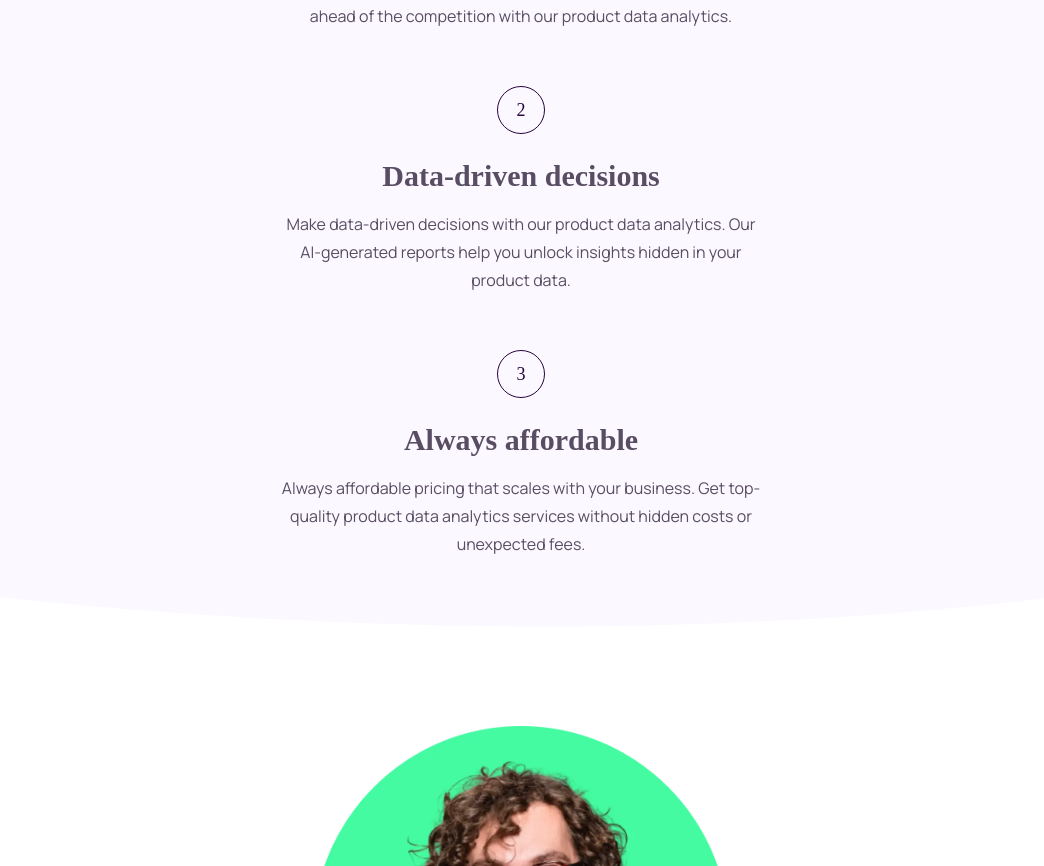
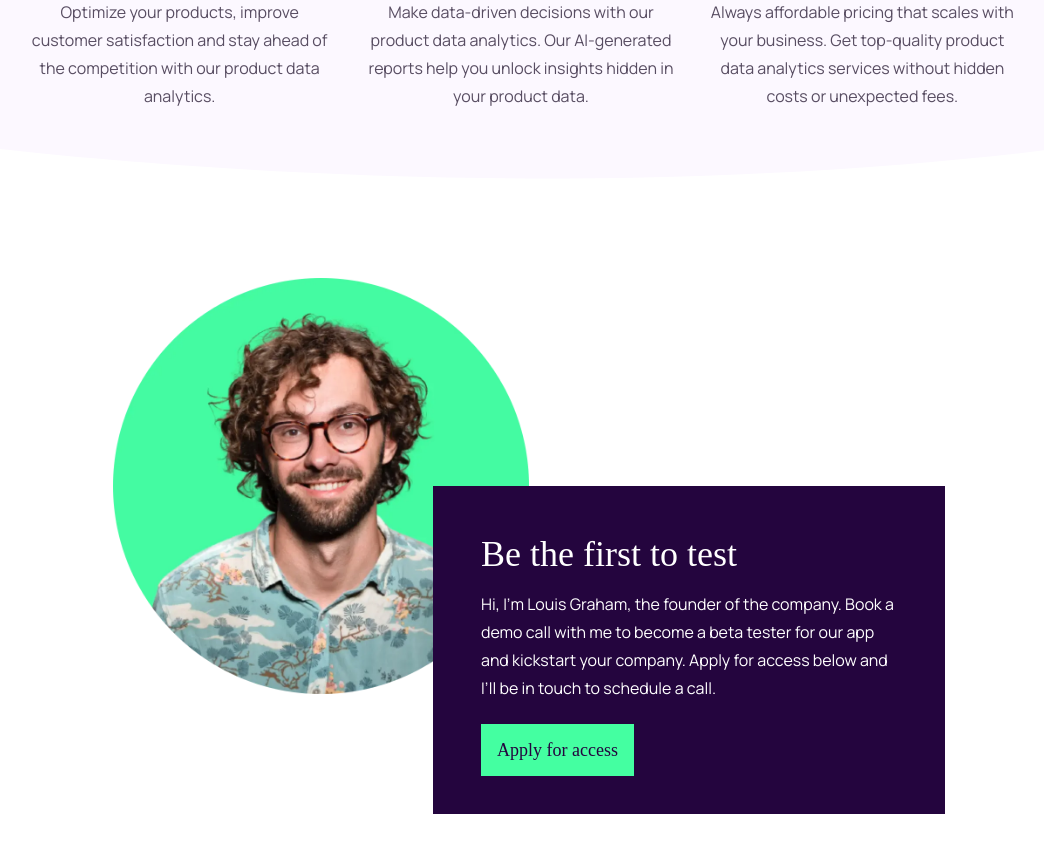
Before and after one commit to jacksonwhiting/workit-landing-page, a website: page src/index.html in a window 1280 px wide. Shown: the part 762-1628 px from the top of the page, without its empty margins (119-1163 px from the left). Drawn offline with Linux system fonts and the light colour scheme.

Commit message:
home page complete

```diff
--- a/src/index.html
+++ b/src/index.html
@@ -24,10 +24,10 @@
 	</head>
 
 	<body class="font-fraunces text-bodyPri text-skin-content-pri">
-		<main class="mx-auto min-h-screen bg-skin-canvas-sec">
+		<main class="mx-auto min-h-screen bg-skin-canvas-pri max-w-[1440px]">
 			<!-- Header Section -->
 			<header
-				class="flex items-center pt-8 px-4 bg-skin-fill-pri text-skin-content-inverted">
+				class="flex items-center pt-8 px-4 lg:px-32 bg-skin-fill-pri text-skin-content-inverted">
 				<svg
 					xmlns="http://www.w3.org/2000/svg"
 					width="97"
@@ -51,16 +51,10 @@
 						Data tailored to your needs
 					</h1>
 					<a
-						class="bg-skin-fill-accent inline-block mt-8 px-4 py-2 text-skin-accent-pri"
+						class="bg-skin-fill-accent hover:bg-skin-fill-pri hover:border hover:border-[#44ffa1] hover:text-skin-accent-inverted inline-block mt-8 px-4 py-2 text-skin-accent-pri"
 						href="#">
 						<span>Learn more</span>
 					</a>
-					<!-- <div class="max-w-[320px] relative mx-auto">
-						<img
-							class="absolute -bottom-64 z-10"
-							src="./assets/images/image-hero.webp"
-							alt="cell phone graphic" />
-					</div> -->
 					<div class="max-w-[320px] relative mx-auto">
 						<img
 							class="absolute -bottom-64 z-10"
@@ -70,7 +64,8 @@
 				</div>
 
 				<!-- Curved Divider -->
-				<div class="custom-shape-divider-bottom-1681836177">
+				<div
+					class="custom-shape-divider-bottom-1681836177 bg-skin-canvas-sec">
 					<svg
 						data-name="Layer 1"
 						xmlns="http://www.w3.org/2000/svg"
@@ -82,52 +77,56 @@
 			</section>
 
 			<!-- Insights Section -->
-			<section class="relative pb-6">
-				<div class="mt-44 grid gap-6 px-4 max-w-lg mx-auto">
+			<section class="relative pb-6 bg-skin-canvas-sec">
+				<div class="lg:grid lg:grid-cols-3 max-w-5xl mx-auto">
+					<div
+						class="pt-44 lg:pt-36 grid gap-6 px-4 max-w-lg mx-auto md:grid md:grid-cols-[auto_1fr] md:items-center md:gap-x-12 md:gap-y-12 md:max-w-xl lg:mt-14 lg:gap-y-6 lg:block">
 						<span
-						class="justify-self-center flex items-center justify-center text-skin-hdg-pri w-12 h-12 border border-[#24053e] rounded-full">
+							class="justify-self-center flex items-center justify-center text-skin-hdg-pri w-12 h-12 border border-[#24053e] rounded-full lg:mx-auto lg:mb-6">
 							1
 						</span>
-					<div class="text-center">
+						<div class="text-center md:text-left lg:text-center">
 							<h2 class="text-3xl mb-4 leading-9 font-bold">
 								Actionable insights
 							</h2>
 							<p class="font-manrope text-base leading-7 font-light">
-							Optimize your products, improve customer satisfaction and
-							stay ahead of the competition with our product data
+								Optimize your products, improve customer satisfaction
+								and stay ahead of the competition with our product data
 								analytics.
 							</p>
 						</div>
 					</div>
-				<div class="mt-14 grid gap-6 px-4 max-w-lg mx-auto">
+					<div
+						class="mt-14 lg:mt-6 grid gap-6 px-4 max-w-lg mx-auto md:grid md:grid-cols-[auto_1fr] md:items-center md:gap-x-12 md:gap-y-12 md:max-w-xl lg:block lg:pt-44 lg:gap-y-6">
 						<span
-						class="justify-self-center flex items-center justify-center text-skin-hdg-pri w-12 h-12 border border-[#24053e] rounded-full">
+							class="justify-self-center flex items-center justify-center text-skin-hdg-pri w-12 h-12 border border-[#24053e] rounded-full lg:mx-auto lg:mb-6">
 							2
 						</span>
-					<div class="text-center">
+						<div class="text-center md:text-left lg:text-center">
 							<h2 class="text-3xl mb-4 leading-9 font-bold">
 								Data-driven decisions
 							</h2>
 							<p class="font-manrope text-base leading-7 font-light">
-							Make data-driven decisions with our product data analytics.
-							Our AI-generated reports help you unlock insights hidden in
-							your product data.
+								Make data-driven decisions with our product data
+								analytics. Our AI-generated reports help you unlock
+								insights hidden in your product data.
 							</p>
 						</div>
 					</div>
-				<div class="mt-14 grid gap-6 px-4 max-w-lg mx-auto">
+					<div
+						class="mt-14 lg:mt-6 grid gap-6 px-4 max-w-lg mx-auto md:grid md:grid-cols-[auto_1fr] md:items-center md:gap-x-12 md:gap-y-12 md:max-w-xl lg:block lg:pt-44 lg:gap-y-6">
 						<span
-						class="justify-self-center flex items-center justify-center text-skin-hdg-pri w-12 h-12 border border-[#24053e] rounded-full">
+							class="justify-self-center flex items-center justify-center text-skin-hdg-pri w-12 h-12 border border-[#24053e] rounded-full lg:mx-auto lg:mb-6">
 							3
 						</span>
-					<div class="text-center">
+						<div class="text-center md:text-left lg:text-center">
 							<h2 class="text-3xl mb-4 leading-9 font-bold">
 								Always affordable
 							</h2>
 							<p class="font-manrope text-base leading-7 font-light">
-							Always affordable pricing that scales with your business.
-							Get top-quality product data analytics services without
-							hidden costs or unexpected fees.
+								Always affordable pricing that scales with your
+								business. Get top-quality product data analytics
+								services without hidden costs or unexpected fees.
 							</p>
 						</div>
 					</div>
@@ -141,25 +140,30 @@
 							<path fill="#fcf8ff" d="m0 0 c0 0 50 25 100 0"></path>
 						</svg>
 					</div>
+				</div>
 			</section>
 
-			<!-- Founder's Section -->
-			<section class="bg-skin-canvas-pri pt-36 px-6 relative">
-				<div class="px-4 max-w-md mx-auto">
+			<!-- Founder's section -->
+			<section
+				class="bg-skin-canvas-pri pt-36 px-6 mb-8 grid overlapping-grid-rows md:max-w-3xl lg:max-w-4xl mx-auto">
+				<div
+					class="px-4 max-w-[350px] lg:max-w-md mx-auto md:mx-0 col-start-1 col-end-1 row-start-1 row-end-5">
 					<img
 						src="./assets/images/image-founder.webp"
 						alt="photo of company founder" />
 				</div>
 				<div
-					class="bg-skin-fill-pri text-skin-content-inverted max-w-md mx-auto py-12 px-8 text-center relative bottom-14">
-					<h2 class="text-hdgS mb-4">Be the first to test</h2>
+					class="bg-skin-fill-pri text-skin-content-inverted col-start-1 col-end-1 row-start-4 md:row-start-3 row-end-6 max-w-[375px] md:max-w-lg mx-auto md:mr-0 md:ml-auto py-12 px-12 text-center md:text-left">
+					<h2 class="text-4xl mb-4">Be the first to test</h2>
 					<p class="font-manrope text-base leading-7 font-thin mb-8">
 						Hi, I'm Louis Graham, the founder of the company. Book a demo
 						call with me to become a beta tester for our app and kickstart
 						your company. Apply for access below and I’ll be in touch to
 						schedule a call.
 					</p>
-					<a class="p-4 bg-skin-fill-accent text-skin-accent-pri" href="#">
+					<a
+						class="p-4 bg-skin-fill-accent text-skin-accent-pri hover:bg-skin-fill-pri hover:border hover:border-[#44ffa1] hover:text-skin-accent-inverted"
+						href="#">
 						<span>Apply for access</span>
 					</a>
 				</div>
--- a/src/input.css
+++ b/src/input.css
@@ -10,7 +10,6 @@
 	overflow: hidden;
 	line-height: 0;
 	z-index: 1;
-	/* transform: rotate(180deg); */
 }
 
 .custom-shape-divider-bottom-1681836177 svg {
@@ -24,12 +23,14 @@
 	fill: #24053e;
 }
 
-.hero-background__imgs {
-	background-image: url("/assets/images/bg-pattern-1.svg"),
-		url("/assets/images/bg-pattern-2.svg");
-	background-position: left -13rem top -2rem, right -6rem top 9rem;
+.overlapping-grid-rows {
+	grid-template-rows: auto auto auto auto 1fr;
 }
 
-.test {
-	background-color: green;
+@media (min-width: 640px) {
+	.hero-background__imgs {
+		background-image: url("/assets/images/bg-pattern-1.svg"),
+			url("/assets/images/bg-pattern-2.svg");
+		background-position: left -13rem top -2rem, right -6rem top 9rem;
+	}
 }
```
Also changed, not shown: src/dist/output.css. Lines whose indentation alone changed are shown as unchanged.
